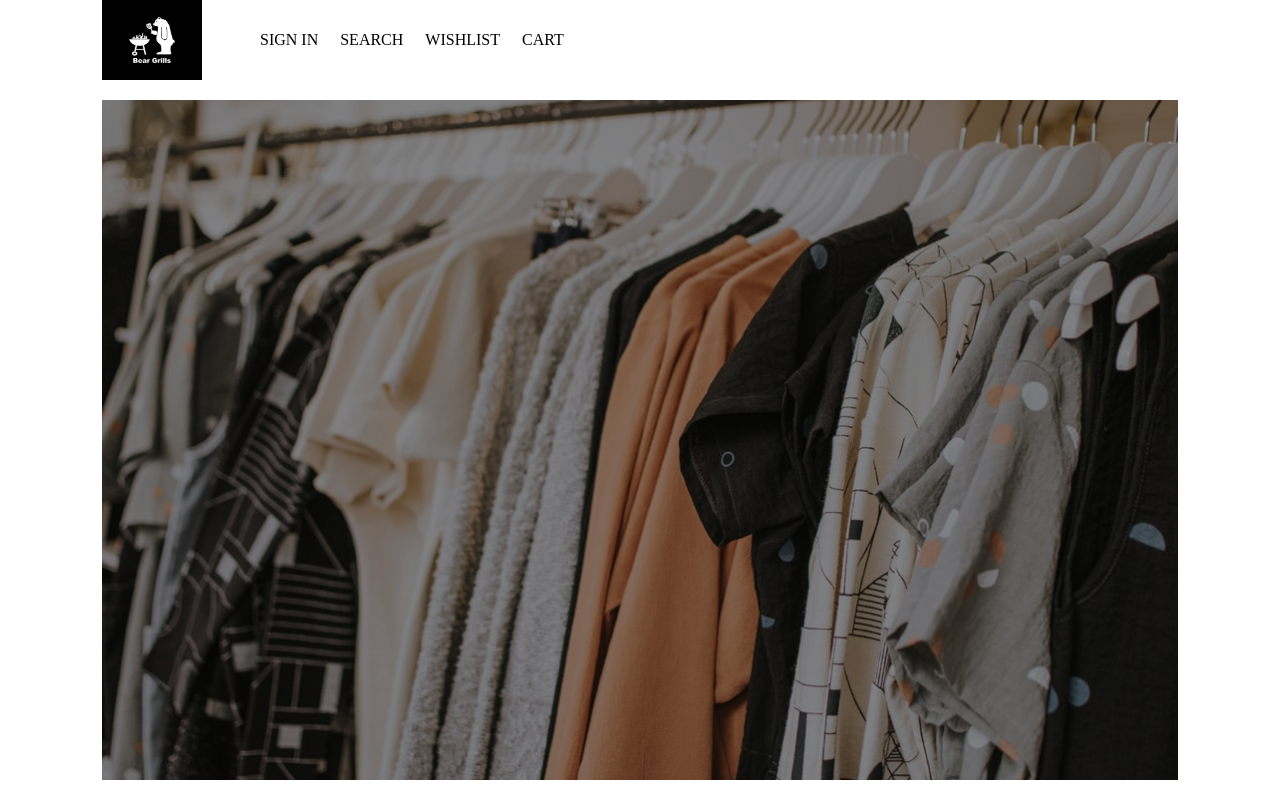
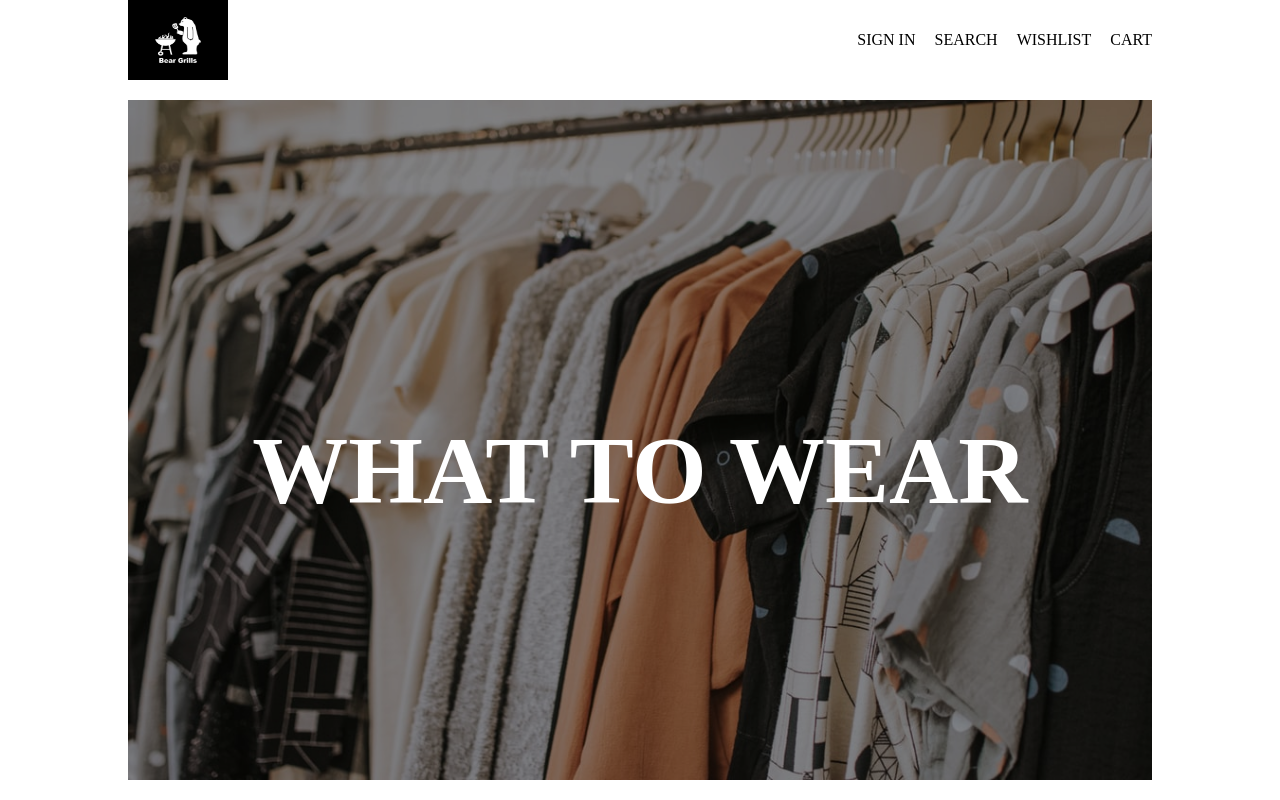
Before and after one commit to dhruvrajsinghrathore/Unamed, a plain HTML site: page index.html in a window 1280 px wide. Shown: the top 800 px of the page. Drawn offline with Linux system fonts and the light colour scheme.

Commit message:
second commit

```diff
--- a/index.html
+++ b/index.html
@@ -10,24 +10,24 @@
         </title>
     </head>
     <body>
-        <header class="heading">
+        <div class="heading">
             <img src="drawable/logo.jpg" height="80px" width="100px"/>
             <ul class="menu_items">
-                <li>SIGN IN</li>
-                <li>SEARCH</li>
-                <li>WISHLIST</li>
+                <li style="padding-right: 15px;">SIGN IN</li>
+                <li style="padding-right: 15px;">SEARCH</li>
+                <li style="padding-right: 15px;">WISHLIST</li>
                 <li>CART</li>
             </ul>
-        </header>
+        </div>
         <ul id="goto_items">
             <li><img src="drawable/clothes.jpg"/>
-                <h1 id="img_text">WHAT TO WEAR</h1>
+                <h1 class="img_text">WHAT TO WEAR</h1>
             </li>
             <li><img src="drawable/vacation.jpg"/>
-                <h1 id="img_text">WHAT TO EAT</h1>
+                <h1 class="img_text">WHAT TO EAT</h1>
             </li>
             <li><img src="drawable/food.jpg"/>
-                <h1 id="img_text">WHERE TO GO</h1>
+                <h1 class="img_text">WHERE TO GO</h1>
             </li>
             </ul>
     </body>
--- a/style/header.css
+++ b/style/header.css
@@ -3,8 +3,7 @@
     flex-direction:row;
     overflow: hidden;
     height: 80px;
-    position: fixed;
-    width: 100%;
+    justify-content: space-between;
     background-color: white;
 }
 
@@ -14,7 +13,6 @@
 
 .heading li{
     padding-top: 15px;
-    padding-left: 18px;
     align-items: center;
     display: inline-block;
 }
--- a/style/index.css
+++ b/style/index.css
@@ -2,40 +2,57 @@
 
 body{
     display:grid;
-    grid-template-columns:100%;
+    grid-template-columns:1fr 8fr 1fr;
     grid-auto-rows: minmax(100px,auto);
+    grid-template-areas:
+    ". head ."
+    ". main .";
     margin: 0;
-    border: none;
 }
 
-header{
-    grid-area: 1/1/2/2;
-    padding-right: 102px;
-    padding-left: 102px;
+.heading{
+    z-index: 2;
+    opacity: 1;
+    grid-area: head;
+    position: sticky;
+    top: 0;
 }
 
 #goto_items{
-    grid-area: 2/1/3/2;
-    padding-right: 102px;
-    padding-left: 102px;
+    padding-left: 0;
+    grid-area: main;
     list-style-type: none;
     margin: 0;
 
 }
 
 #goto_items li{
-    padding-bottom: 0;
+    position: relative;
+    background-color: black;
+    padding-left: 0;
+    height: 85vh;
     margin-bottom: 96px;
-    background: black;
-    overflow: hidden;
-    height: 85vh;
+
+
 }
 
 #goto_items li img{
+    background: rgba(0,0,0,0.5);
+    opacity: 0.6;
+    padding-left: 0;
     width: 100%;
-    height: 100%;
-    object-fit: cover;
-    opacity: 0.6;
+    height: 100%
+}
+
+#goto_items li .img_text{
+    text-align: center;
+ position: absolute;
+ top: 45%;
+ left: 50%;
+ transform: translate(-50%, -50%);
+ width: 100%;
+font-size: 6rem;
+color: white;
 }
 
 /* width */
```
